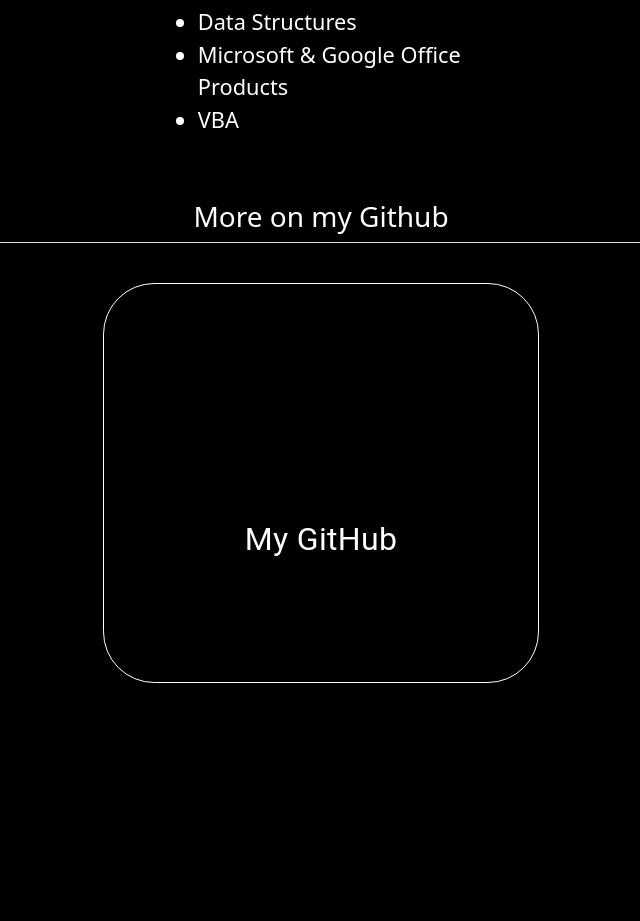
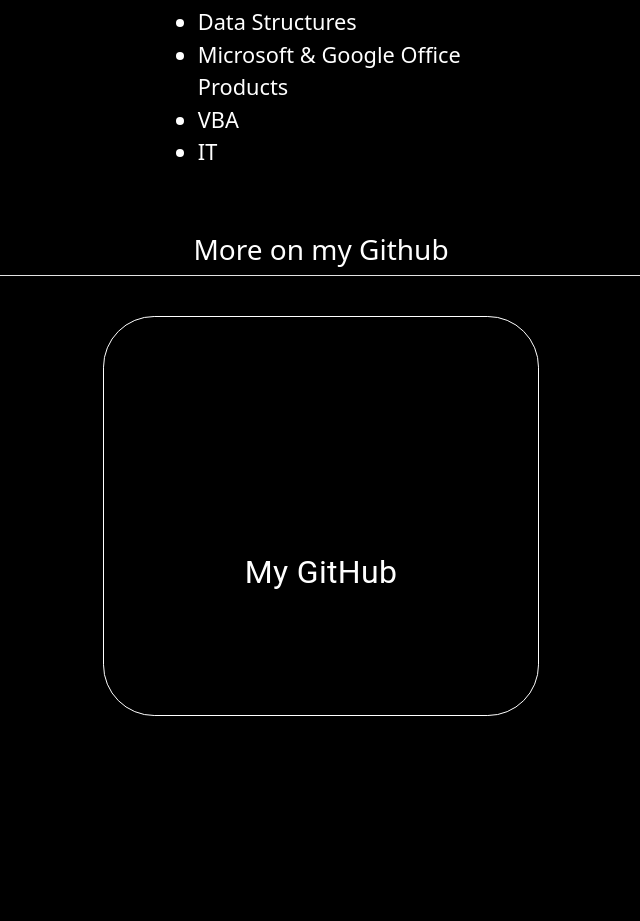
Before and after one commit to devingrischow/devin_grischow-portfolio-react-mui, a React (Create React App) app: page /#/ in a window 1280 px wide. Shown: the part 6060-6981 px from the top of the page, without its empty margins (319-959 px from the left). Built offline with nearby package versions, Linux system fonts and the light colour scheme; some icons are missing.

Commit message:
Added IT to skills.

```diff
--- a/src/data/skills-data.js
+++ b/src/data/skills-data.js
@@ -125,7 +125,8 @@
             'Android Jetpack Compose & Views',
             'Data Structures',
             'Microsoft & Google Office Products',
-            'VBA'
+            'VBA',
+            'IT'
         ]
     },
 
```
